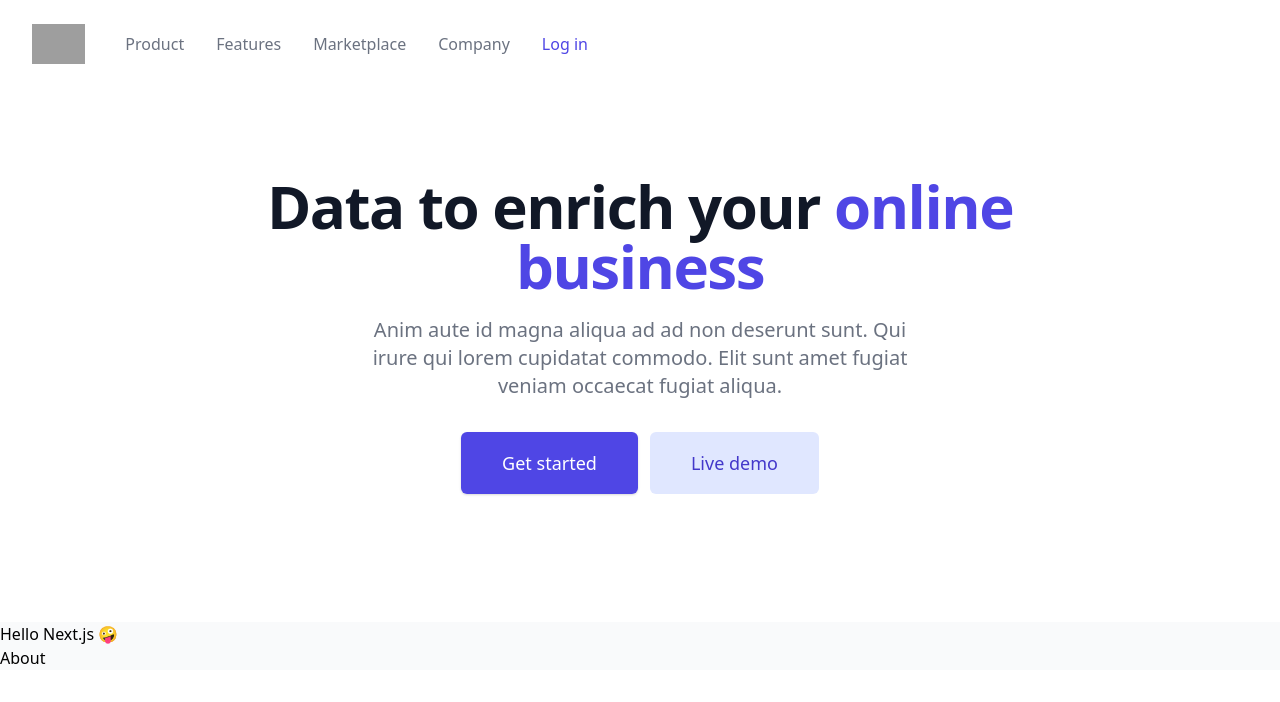
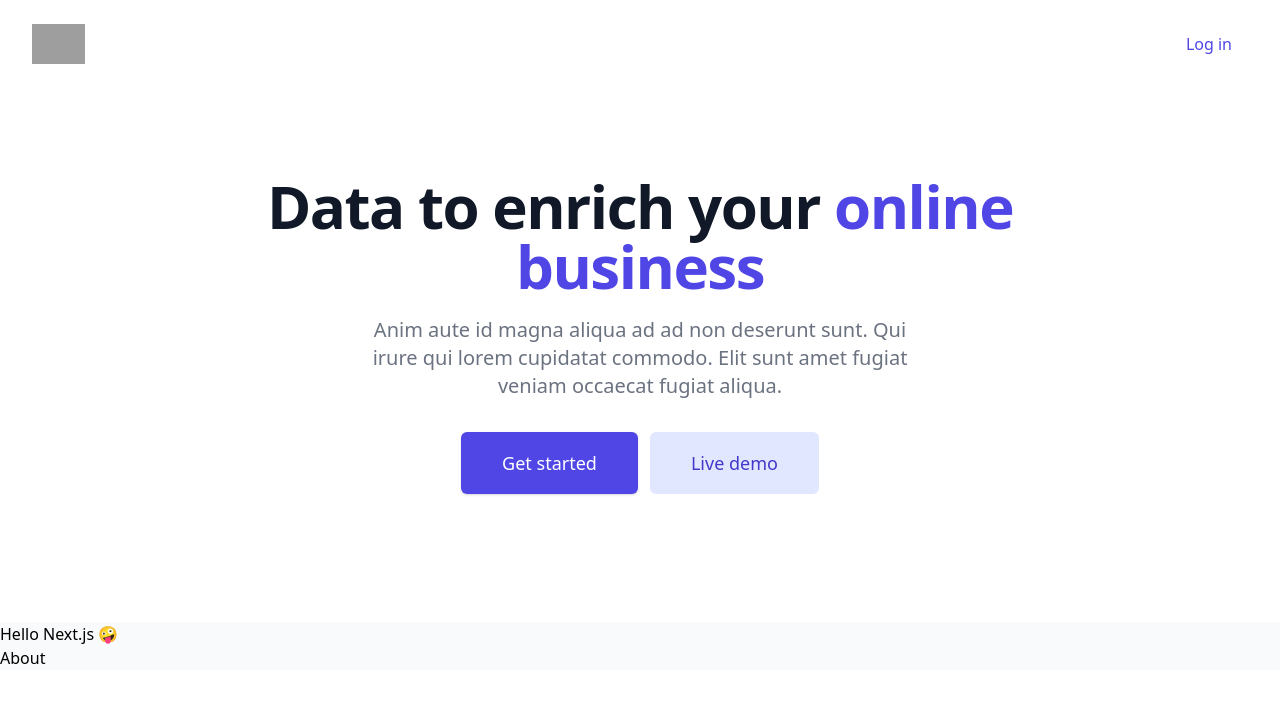
Before and after one commit to ri5h/dynolist, a Next.js app: page / in a window 1280 px wide. Shown: the top 702 px of the page. Built offline with nearby package versions, Linux system fonts and the light colour scheme; grey boxes are pictures that could not be loaded.

Commit message:
finished hero section

```diff
--- a/components/Header.tsx
+++ b/components/Header.tsx
@@ -3,11 +3,16 @@ import { Fragment } from 'react'
 import { Popover, Transition } from '@headlessui/react'
 import { MenuIcon, XIcon } from '@heroicons/react/outline'
 
-const navigation = [
-    { name: 'Product', href: '#' },
-    { name: 'Features', href: '#' },
-    { name: 'Marketplace', href: '#' },
-    { name: 'Company', href: '#' },
+type NavItem = {
+    name: string
+    href: string
+}
+
+const navigation: NavItem[] = [
+    // { name: 'Product', href: '#' },
+    // { name: 'Features', href: '#' },
+    // { name: 'Marketplace', href: '#' },
+    // { name: 'Company', href: '#' },
 ]
 
 export default function Example() {
@@ -19,7 +24,7 @@ export default function Example() {
                         <>
                             <div className="relative pt-6 px-4 sm:px-6 lg:px-8">
                                 <nav
-                                    className="relative flex items-center justify-between sm:h-10 lg:justify-start"
+                                    className="relative flex items-center justify-between sm:h-10"
                                     aria-label="Global"
                                 >
                                     <div className="flex items-center flex-grow flex-shrink-0 lg:flex-grow-0">
```
